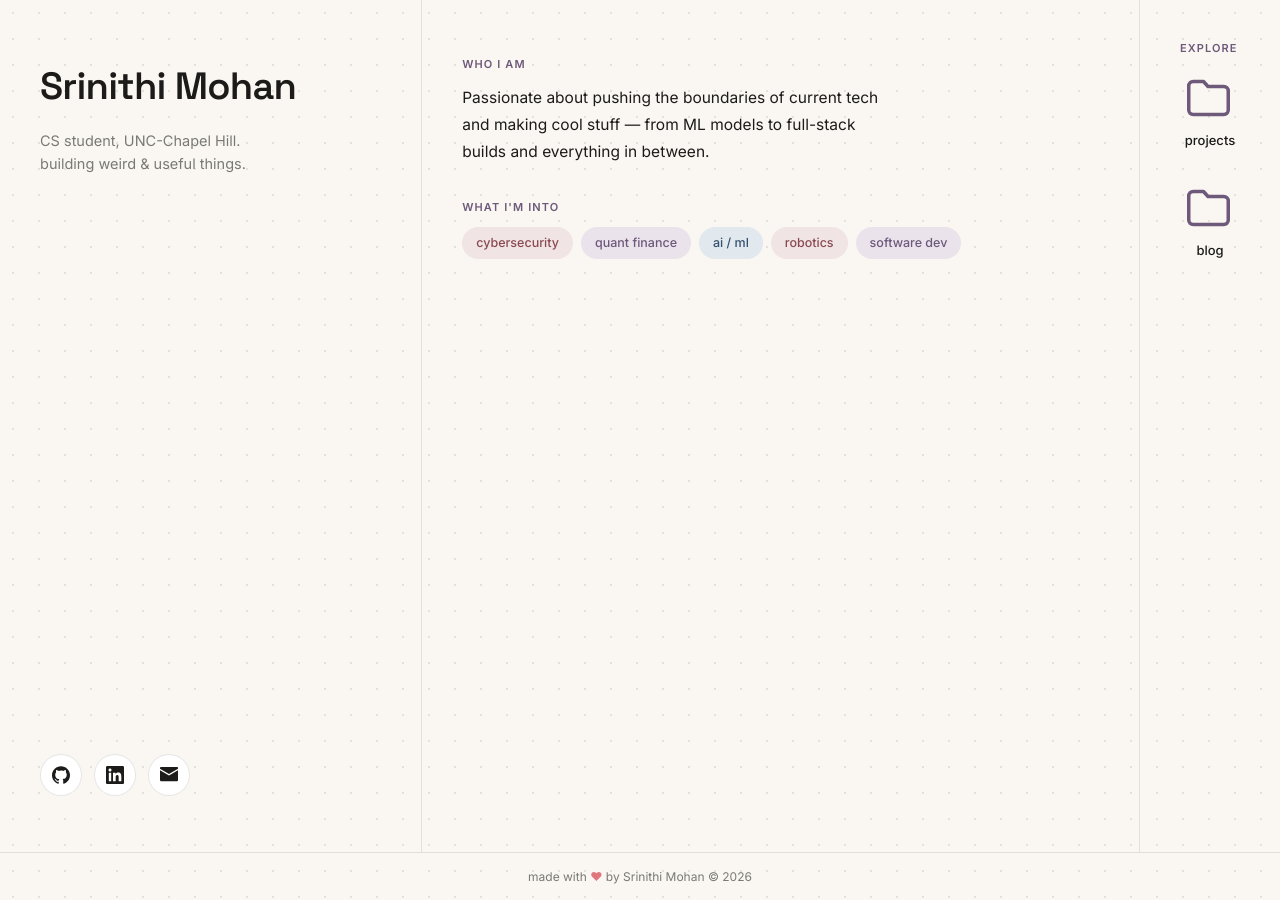
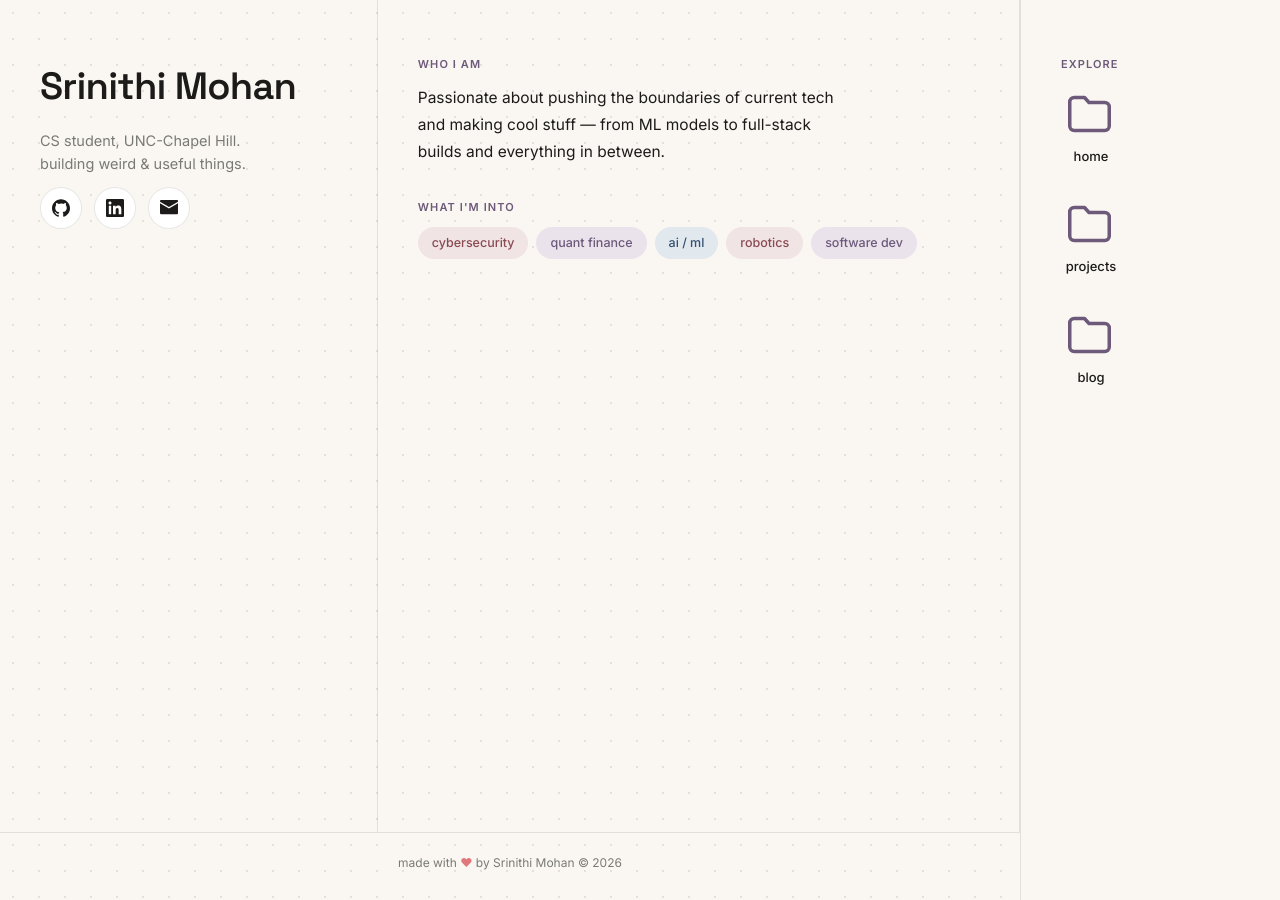
Before and after one commit to srinithimohan/srinithimohan.github.io, a Jekyll site: the page built from index.html, in a window 1280 px wide. Built offline with Jekyll 4.4.1, drawn with Linux system fonts in a browser that asks for light colours.

Commit message:
nav bar and footer changes

```diff
--- /dev/null
+++ b/_includes/explore-nav.html
@@ -0,0 +1,11 @@
+<aside class="explore-panel">
+  <p class="eyebrow">explore</p>
+  <nav class="file-nav">
+    {% for item in site.data.navigation %}
+      <a class="file-item {% if page.url == item.link %}current{% endif %}" href="{{ item.link | relative_url }}">
+        {% include folder-icon.html %}
+        <span class="file-label">{{ item.name }}</span>
+      </a>
+    {% endfor %}
+  </nav>
+</aside>
--- /dev/null
+++ b/_includes/site-footer.html
@@ -0,0 +1,3 @@
+<footer class="site-footer">
+  <p>made with <span style="color: var(--rose);">&hearts;</span> by Srinithi Mohan &copy; 2026</p>
+</footer>
--- a/_layouts/home.html
+++ b/_layouts/home.html
@@ -13,10 +13,8 @@
     <main class="home-grid">
 
       <section class="home-col home-col--intro">
-        <div>
-          <h1 class="home-name">Srinithi Mohan</h1>
-          <p class="home-tagline">CS student, UNC-Chapel Hill.<br>building weird &amp; useful things.</p>
-        </div>
+        <h1 class="home-name">Srinithi Mohan</h1>
+        <p class="home-tagline">CS student, UNC-Chapel Hill.<br>building weird &amp; useful things.</p>
         {% include social-links.html %}
       </section>
 
@@ -34,21 +32,9 @@
         </ul>
       </section>
 
-      <section class="home-col home-col--nav">
-        <p class="eyebrow">explore</p>
-        <nav class="file-nav">
-          {% for item in site.data.navigation %}
-            {% unless item.link == '/index.html' %}
-              <a class="file-item" href="{{ item.link | relative_url }}">
-                {% include folder-icon.html %}
-                <span class="file-label">{{ item.name }}</span>
-              </a>
-            {% endunless %}
-          {% endfor %}
-        </nav>
-      </section>
+    </main>
 
-      <p class="home-footer">made with <span style="color: var(--rose);">&hearts;</span> by Srinithi Mohan &copy; 2026</p>
-    </main>
+    {% include site-footer.html %}
+    {% include explore-nav.html %}
   </body>
 </html>
--- a/assets/css/style.scss
+++ b/assets/css/style.scss
@@ -57,6 +57,9 @@ body {
   line-height: 1.6;
   -webkit-font-smoothing: antialiased;
   min-height: 100vh;
+  display: flex;
+  flex-direction: column;
+  padding-right: 260px;
 }
 
 a {
@@ -81,9 +84,8 @@ img {
 
 .home-grid {
   display: grid;
-  grid-template-columns: 1fr 1.7fr auto;
-  grid-template-rows: 1fr auto;
-  min-height: 100vh;
+  grid-template-columns: 1fr 1.7fr;
+  flex: 1;
 }
 
 .home-col {
@@ -92,17 +94,10 @@ img {
 
 .home-col--intro {
   border-right: 1px solid var(--line);
-  display: flex;
-  flex-direction: column;
-  justify-content: space-between;
 }
 
 .home-col--about {
   border-right: 1px solid var(--line);
-}
-
-.home-col--nav {
-  padding: 40px;
 }
 
 .home-name {
@@ -124,7 +119,7 @@ img {
 .social-links {
   display: flex;
   gap: 12px;
-  margin-top: 32px;
+  margin-top: 12px;
 }
 
 .social-btn {
@@ -230,19 +225,18 @@ img {
   font-weight: 500;
 }
 
-.home-footer {
-  grid-column: 1 / -1;
-  text-align: center;
-  padding: 14px;
-  font-size: 12px;
-  color: var(--muted);
-  border-top: 1px solid var(--line);
+.file-item.current .folder-icon {
+  color: var(--rose);
+}
+
+.file-item.current .file-label {
+  color: var(--rose-dark);
+  font-weight: 600;
 }
 
 @media (max-width: 900px) {
   .home-grid {
     grid-template-columns: 1fr;
-    grid-template-rows: auto;
   }
 
   .home-col--intro,
@@ -254,82 +248,43 @@ img {
   .home-col {
     padding: 40px 28px;
   }
+}
 
-  .home-col--nav {
-    padding: 40px 28px;
+/* ================= EXPLORE PANEL (shared, all pages) ================= */
+
+.explore-panel {
+  position: fixed;
+  top: 0;
+  right: 0;
+  width: 260px;
+  height: 100vh;
+  padding: 56px 40px;
+  border-left: 1px solid var(--line);
+  background: var(--bg);
+  overflow-y: auto;
+  z-index: 5;
+}
+
+@media (max-width: 900px) {
+  body {
+    padding-right: 0;
   }
 
-  .home-col--intro {
-    flex-direction: column;
-    align-items: flex-start;
+  .explore-panel {
+    position: static;
+    width: auto;
+    height: auto;
+    padding: 40px 28px;
+    border-left: none;
+    border-top: 1px solid var(--line);
   }
 }
 
 /* ================= INNER PAGE LAYOUT ================= */
 
-.dock-bar {
-  position: sticky;
-  top: 0;
-  z-index: 10;
-  display: flex;
-  align-items: center;
-  gap: 8px;
-  padding: 14px 24px;
-  background: rgba(250, 247, 242, 0.85);
-  backdrop-filter: blur(8px);
-  border-bottom: 1px solid var(--line);
-}
-
-.dock-home {
-  display: flex;
-  align-items: center;
-  gap: 8px;
-  font-family: var(--font-display);
-  font-weight: 600;
-  font-size: 15px;
-  color: var(--ink);
-  margin-right: auto;
-}
-
-.dock-home:hover {
-  color: var(--rose-dark);
-  text-decoration: none;
-}
-
-.dock-nav {
-  display: flex;
-  gap: 4px;
-}
-
-.dock-item {
-  display: flex;
-  align-items: center;
-  gap: 8px;
-  padding: 8px 12px;
-  border-radius: 10px;
-  color: var(--muted);
-  font-size: 13.5px;
-  font-weight: 500;
-  transition: background 0.15s ease, color 0.15s ease;
-}
-
-.dock-item:hover {
-  background: var(--bg-alt);
-  color: var(--ink);
-  text-decoration: none;
-}
-
-.dock-item.current {
-  background: var(--bg-alt);
-  color: var(--ink);
-}
-
-.dock-item .folder-icon {
-  width: 18px;
-  height: 18px;
-}
-
 .page-wrap {
+  flex: 1;
+  width: 100%;
   max-width: 720px;
   margin: 0 auto;
   padding: 56px 24px 80px;
@@ -352,7 +307,7 @@ img {
 
 .site-footer {
   text-align: center;
-  padding: 24px;
+  padding: 20px 24px 28px;
   font-size: 12px;
   color: var(--muted);
   border-top: 1px solid var(--line);
@@ -445,11 +400,6 @@ img {
 }
 
 @media (max-width: 720px) {
-  .dock-bar {
-    flex-wrap: wrap;
-    padding: 12px 16px;
-  }
-
   .page-wrap {
     padding: 40px 18px 64px;
   }
```
Also changed, not shown: _includes/navigation.html (deleted, +0 -13 lines), _layouts/default.html (+2 -5 lines).
